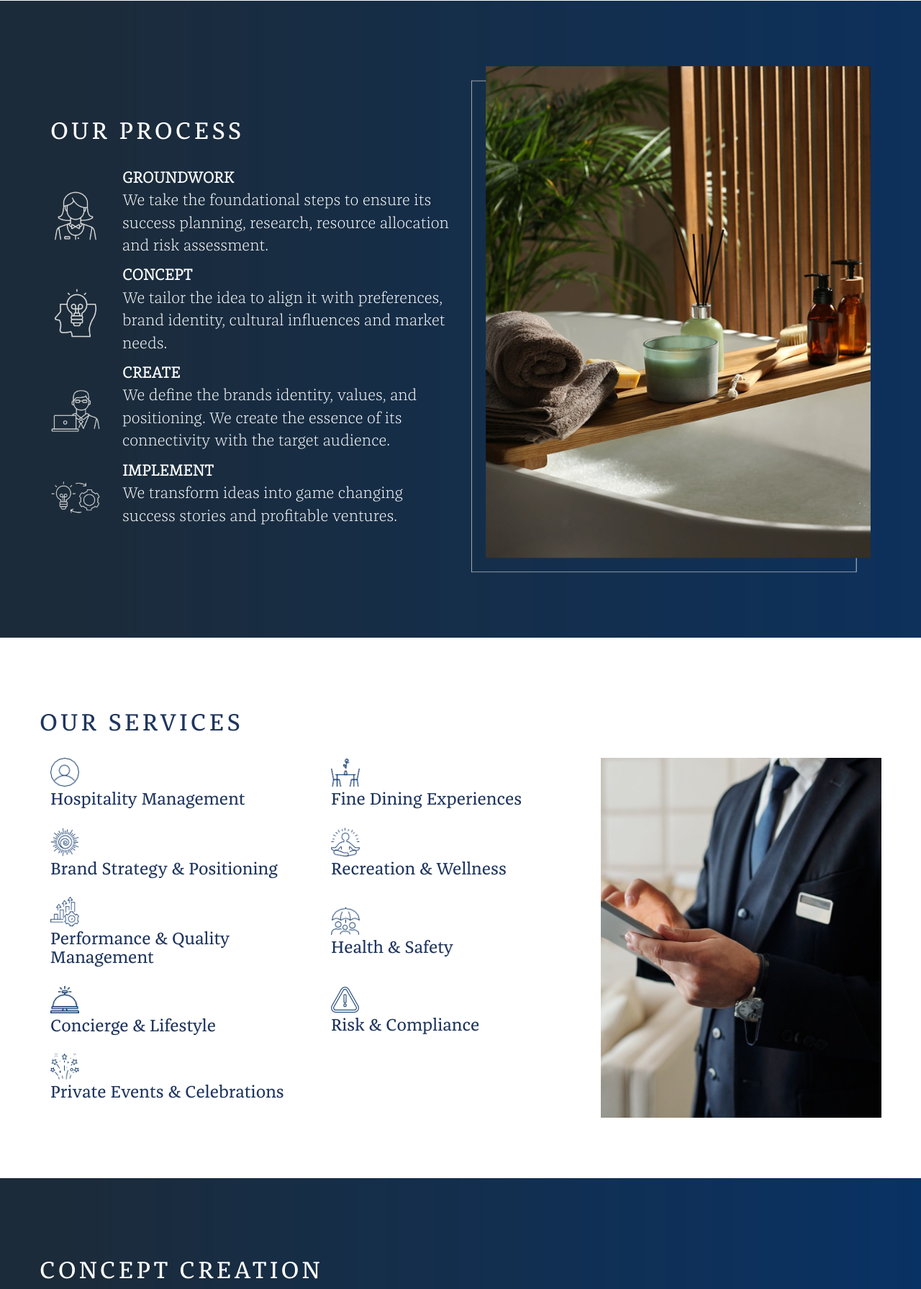
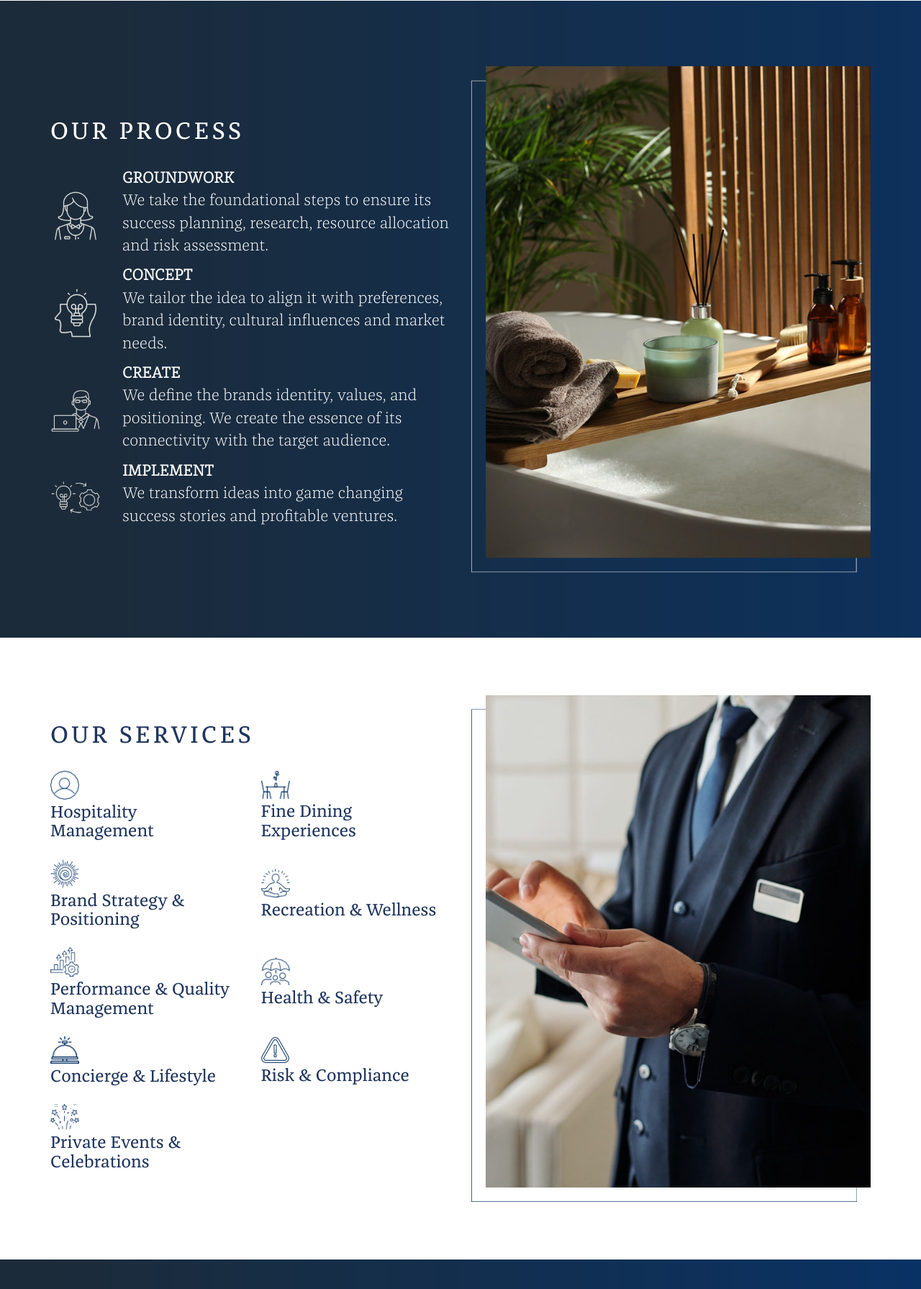
Before and after one commit to kashifbms/shm_dev, a PHP site: page / in a window 1280 px wide. Shown: the part 3529-5320 px from the top of the page at 72% size. Run offline with PHP 8.4, Linux system fonts and the light colour scheme; data that the repository does not hold is empty; some libraries are stand-ins or nearby versions.

Commit message:
our services

```diff
--- a/index.php
+++ b/index.php
@@ -52,17 +52,17 @@
 				</div>
 				<div class="row" style="margin-bottom:30px" >
 					<div class="col-xs-12 col-md-12">
-						<div class="col-lg-4 col-md-4 col-sm-4 col-xs-12 single_unit_wwd">
+						<div class="col-lg-4 col-md-4 col-sm-4 col-xs-12 single_unit_wwd text_align_left">
 							<img src="imgs/new/for_clients.jpg">
 							<p><strong>FOR CLIENTS</strong></p>
 							<p>Delivering smart, integrated hospitality solutions that boost revenue, refine brand identity and optimize operations.</p>
 						</div>
-						<div class="col-lg-4 col-md-4 col-sm-4 col-xs-12 single_unit_wwd">
+						<div class="col-lg-4 col-md-4 col-sm-4 col-xs-12 single_unit_wwd text_align_left">
 							<img src="imgs/new/for_employees.jpg">
 							<p><strong>FOR EMPLOYEES</strong></p>
 							<p>Building a culture that thrives on performance and growth, we help our people level up their expertise and engagement.</p>
 						</div>
-						<div class="col-lg-4 col-md-4 col-sm-4 col-xs-12 single_unit_wwd">
+						<div class="col-lg-4 col-md-4 col-sm-4 col-xs-12 single_unit_wwd text_align_left">
 							<img src="imgs/new/for_supliers.jpg">
 							<p><strong>FOR SUPPLIERS & LOCAL COMMUNITIES</strong></p>
 							<p>Fostering meaningful partnerships through local sourcing initiatives and impactful community development programs.</p>
@@ -190,15 +190,13 @@
 			</div>
 		</div>
 
-
-
-		<div class="section seven" id="section6">
+		<div class="section second  " id="section6">
 			<div class="container">
+				<div class="row flex-row">
+					<div class="col-xs-12 col-md-6 text_align_left">
+						<h2 class="section-title">OUR SERVICES</h2>
 						<div class="row">
-					<h2 class="section-title" style="text-align: left;">OUR SERVICES</h2>
-				</div>
-				<div class="row ">
-					<div class="col-md-8 col-sm-12">
+							<div class="col-md-12 col-sm-12">
 								<div class="row our_services_wrapper">
 									<div class="col-lg-6 col-md-6 col-sm-6 col-xs-12 single_service">
 										<img src="imgs/new/services_01.png">
@@ -239,13 +237,16 @@
 
 								</div>
 							</div>
-					<div class="col-md-4 col-sm-12 img_bg_1" style="background-image: url(imgs/new/services_bg.jpg); background-repeat: no-repeat; background-size: cover;">
-
 						</div>
-
+					</div>
+					<div class="col-xs-12 col-md-6">
+						<img class="" src="imgs/new/our-services.png" alt="Sinyar Holding" />
 					</div>
 				</div>
 			</div>
+		</div>
+
+
 		<div class="section fourth blue_bg dark_bg padding_bottom_0 " id="concept_creation">
 			<div class="container text_align_left">
 				<div class="row">
```
Also changed, not shown: imgs/new/our-services.png (added). Lines whose indentation alone changed are shown as unchanged.
